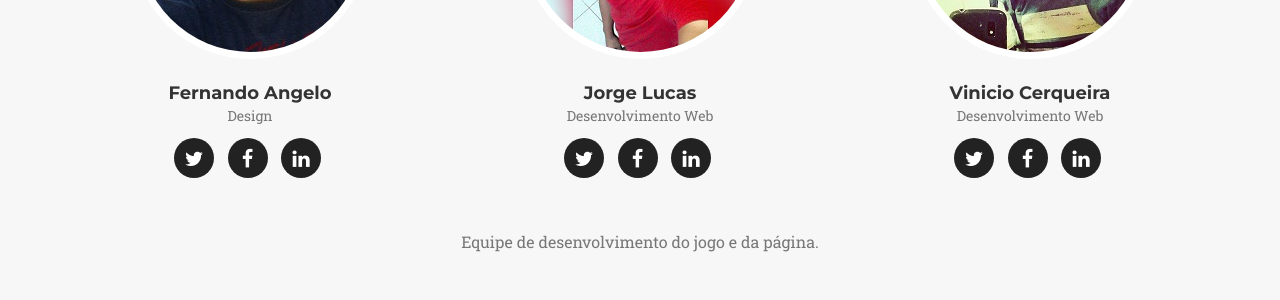
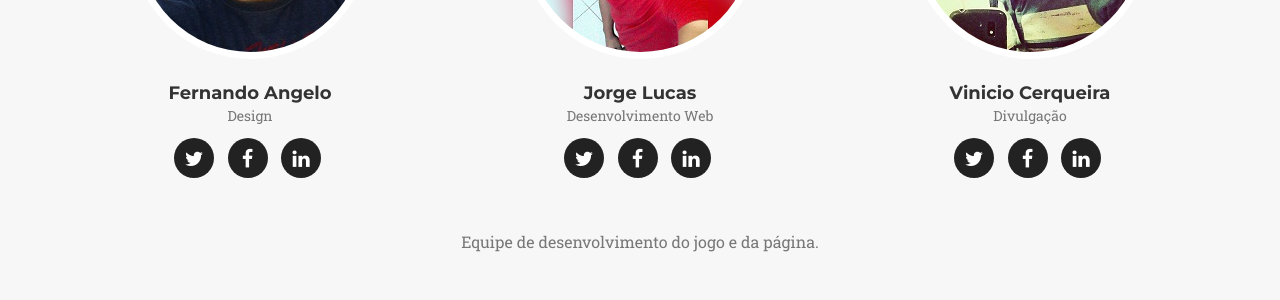
Before and after one commit to RafaelCarlos/Vestibular, a PHP site: page / in a window 1280 px wide. Shown: the part 2356-2656 px from the top of the page. Run offline with PHP 8.4, Linux system fonts and the light colour scheme; some libraries are stand-ins or nearby versions; some web fonts are replaced.

Commit message:
#1 - Página Vestibular

```diff
--- a/index.php
+++ b/index.php
@@ -485,7 +485,7 @@
                         <div class="team-member">
                             <img src="img/team/vinicio.jpg" class="img-responsive img-circle" alt="">
                             <h4>Vinicio Cerqueira</h4>
-                            <p class="text-muted">Desenvolvimento Web</p>
+                            <p class="text-muted">Divulgação</p>
                             <ul class="list-inline social-buttons">
                                 <li><a href="https://twitter.com/viniciocm"><i class="fa fa-twitter"></i></a>
                                 </li>
```
